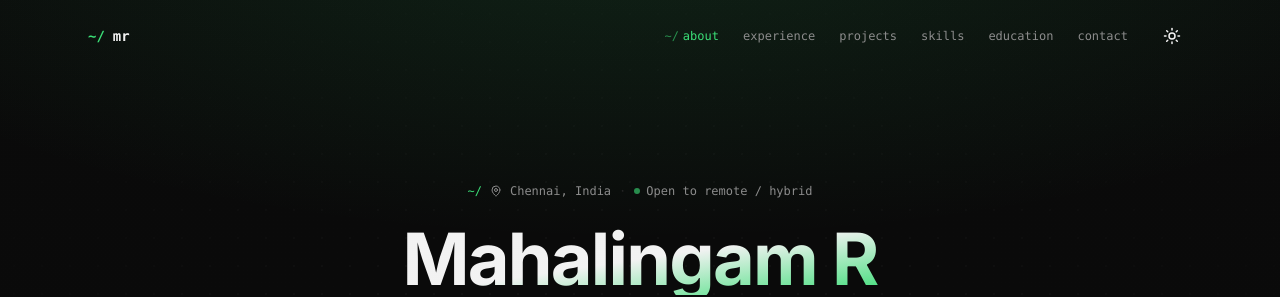
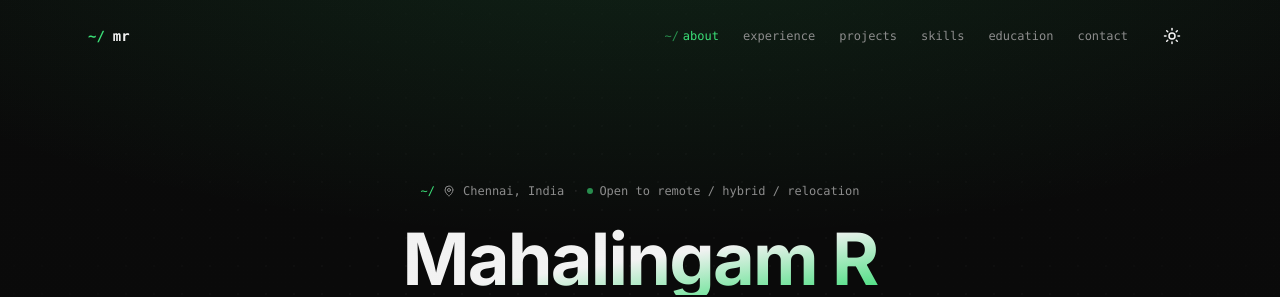
Before and after one commit to mahalingam-dev-8/portfolio, a Next.js app: page / in a window 1280 px wide. Shown: the top 297 px of the page. Built offline with nearby package versions, Linux system fonts and the light colour scheme.

Commit message:
Add relocation availability

```diff
--- a/data/personal.ts
+++ b/data/personal.ts
@@ -4,7 +4,7 @@ export const personal = {
   tagline: 'Software Engineer building production-grade distributed systems, AI pipelines, and secure cloud infrastructure.',
   about: 'Software engineer with two years of production experience across backend systems, AI engineering, distributed architecture, and secure cloud infrastructure. Currently at Ekko Medical Solutions building real-time transcription pipelines, multi-modal clinical extraction, and HIPAA-adjacent systems on AWS. Open to any software engineering role — backend, full-stack, AI, or platform — where reliability, security, and scale matter.',
   location: 'Chennai, India',
-  availability: 'Open to remote / hybrid',
+  availability: 'Open to remote / hybrid / relocation',
   email: 'mahalingam2188@gmail.com',
   github: 'https://github.com/mahalingam-dev-8',
   linkedin: 'https://www.linkedin.com/in/mahalingam-dev/',
```
